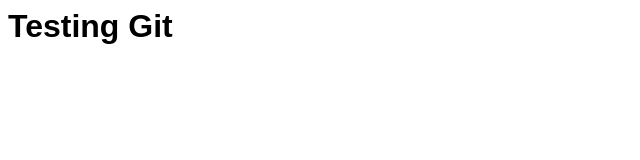
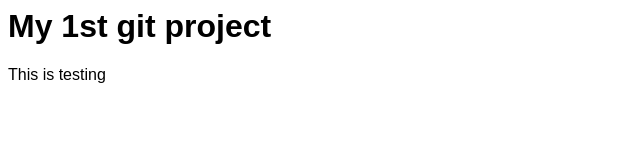
Before and after one commit to ghanzel/testing-git, a plain HTML site: page index.html in a window 1280 px wide. Shown: the whole page, without its empty margins (0-640 px from the left). Drawn offline with Linux system fonts and the light colour scheme; files that its build step writes are made by us from their sources.

Commit message:
changed title

```diff
--- a/index.html
+++ b/index.html
@@ -5,6 +5,7 @@
         <link rel='stylesheet' href='main.css'>
     </head>
     <body>
-        <h1>Testing Git</h1>
+        <h1>My 1st git project</h1>
+        <p>This is testing</p>
     </body>
 </html>
```
